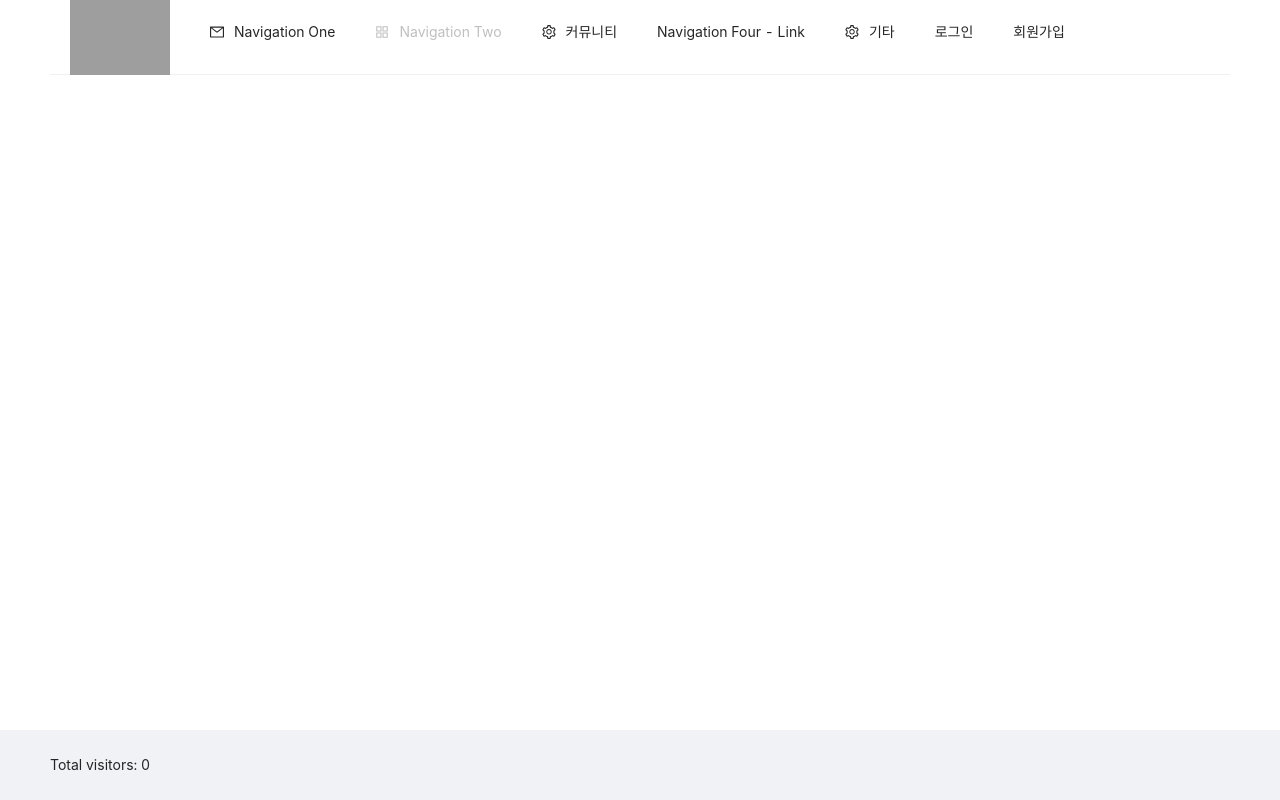
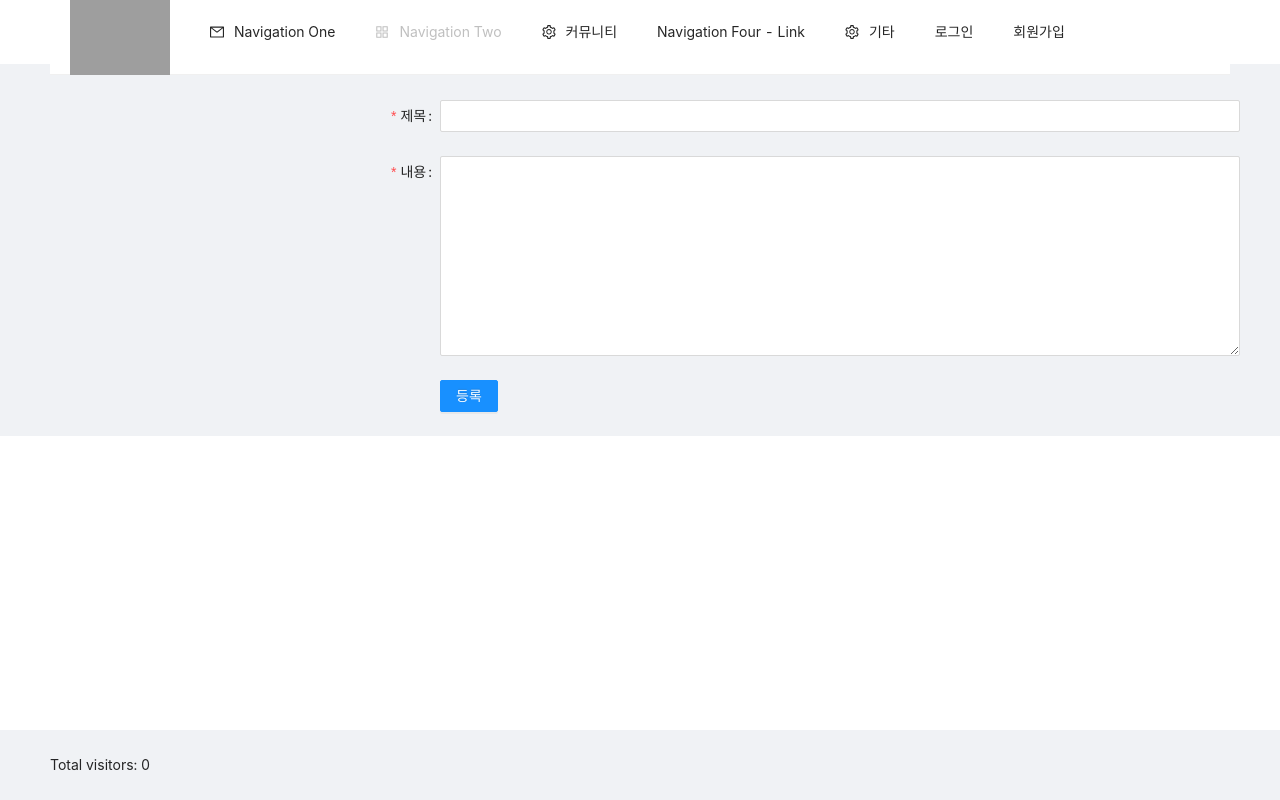
Before and after one commit to taeyun1010/personalSiteFrontend, a React (Create React App) app: page /post-notice-board in a window 1280 px wide. Built offline with nearby package versions, Linux system fonts and the light colour scheme; no server answers; grey boxes are pictures that could not be loaded.

Commit message:
관리자 권한을 가진 사람만 공지사항에 글을 쓸 수 있게 하였다.

```diff
--- a/src/App.js
+++ b/src/App.js
@@ -34,7 +34,7 @@ const App = () => {
         <Route path="/platform-game" component={PlatformGame} />
         <Route path="/profile" component={Profile} />
         <Route path="/notice-board" component={NoticeBoard} />
-        <Route path="/post" component={Post} />
+        <Route path="/post-notice-board" component={Post} />
       </Content>
       <Footer
         style={{
--- a/src/components/Nav.js
+++ b/src/components/Nav.js
@@ -41,7 +41,7 @@ class Nav extends React.Component {
     if (currentUser) {
       loginLink = (
         <Menu.Item>
-          <a href="/signout" onClick={this.handleSignout}>
+          <a href="/" onClick={this.handleSignout}>
             로그아웃
           </a>
         </Menu.Item>
--- a/src/components/NoticeBoard.js
+++ b/src/components/NoticeBoard.js
@@ -92,7 +92,7 @@ const NoticeBoard = () => {
         dataSource={data}
         style={{ marginTop: "100px" }}
       />
-      <Button href="post">글쓰기</Button>
+      <Button href="/post-notice-board">글쓰기</Button>
     </div>
   );
 };
--- a/src/components/Post.js
+++ b/src/components/Post.js
@@ -3,6 +3,7 @@ import ReactDOM from "react-dom";
 import dotenv from "dotenv";
 import axios from "axios";
 import AuthService from "./AuthService";
+import authHeader from "./auth-header";
 
 dotenv.config();
 
@@ -14,13 +15,20 @@ const Post = () => {
     values["username"] = currentUser.username;
     values["readCount"] = 0;
     values["boardType"] = "notice";
+    // values["headers"] = authHeader();
     const url = "https://" + dbUrl + "/posts";
+    console.log(values);
+    console.log(currentUser);
     try {
-      await axios.post(url, values);
+      await axios.post(url, values, {
+        headers: authHeader(),
+      });
       window.location.href = "/notice-board";
     } catch (e) {
       if (e.response.status === 409) {
         console.log(e);
+      } else if (e.response.status === 403) {
+        alert("관리자 권한을 가진 사용자만 글을 쓸 수 있습니다.");
       }
     }
   };
--- /dev/null
+++ b/src/components/auth-header.js
@@ -0,0 +1,9 @@
+export default function authHeader() {
+  const user = JSON.parse(localStorage.getItem("user"));
+
+  if (user && user.token) {
+    return { Authorization: "Bearer " + user.token };
+  } else {
+    return {};
+  }
+}
```
